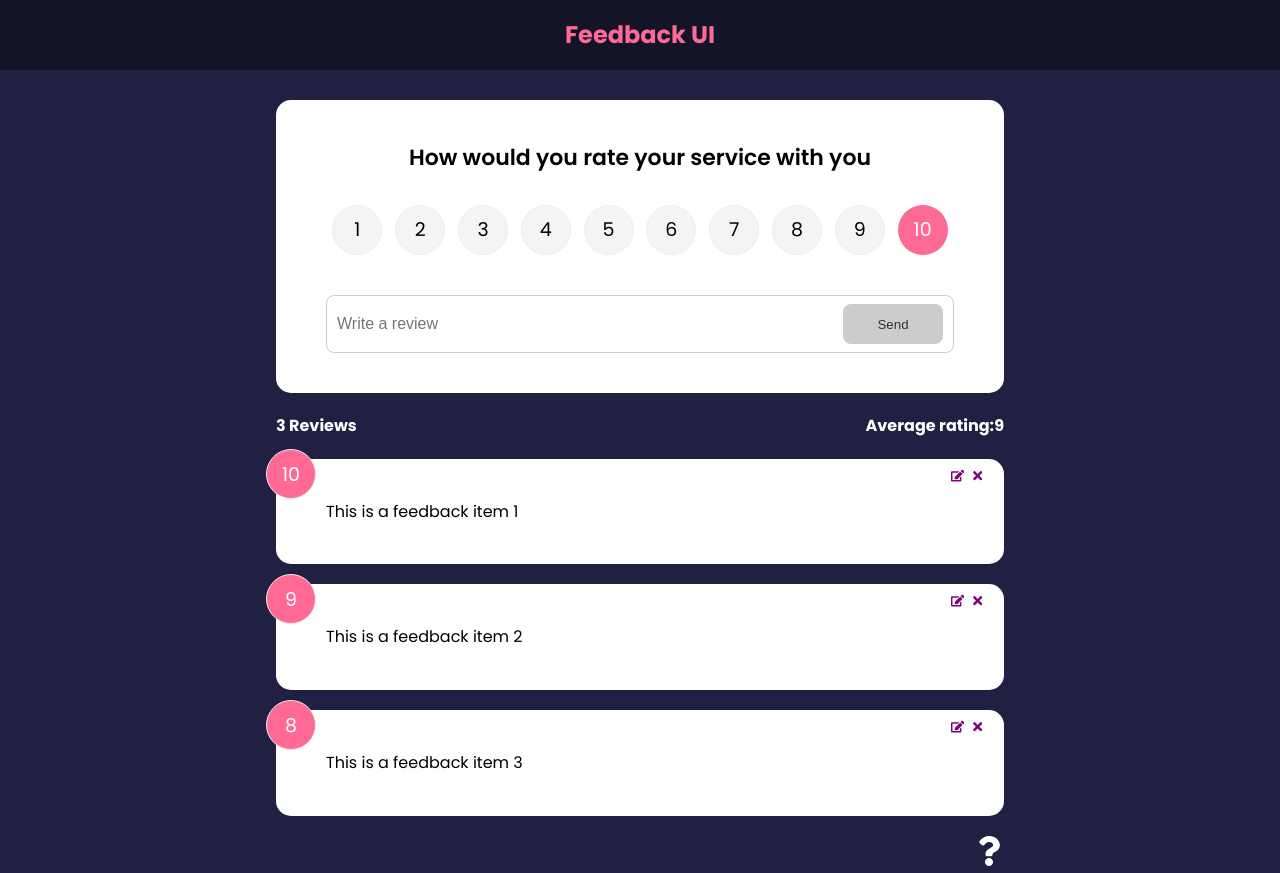
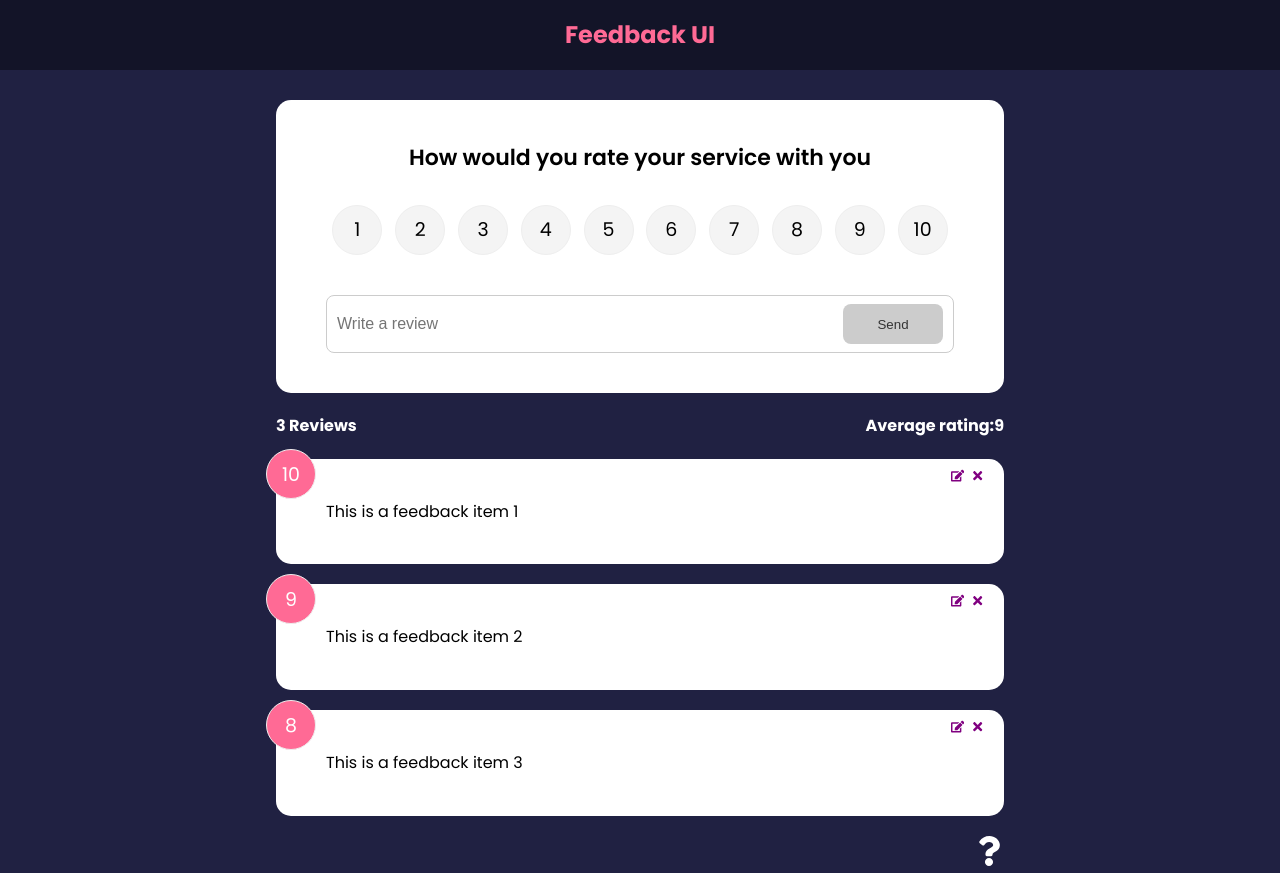
Before and after one commit to gangaprasadmohite/feedback-app, a React (Create React App) app: page / in a window 1280 px wide. Built offline with nearby package versions, Linux system fonts and the light colour scheme; the HTML template or start-up script is replaced by a standard one.

Commit message:
Handled side effects with useEffect

```diff
--- a/src/components/FeedbackForm.jsx
+++ b/src/components/FeedbackForm.jsx
@@ -1,16 +1,25 @@
-import { useState, useContext } from 'react';
+import { useState, useContext, useEffect } from 'react';
 import Card from './shared/Card';
 import Button from './shared/Button';
 import RatingSelect from './RatingSelect';
 import FeedbackContext from '../context/FeedbackContext';
 
 function FeedbackForm({}) {
-  const { addFeedback } = useContext(FeedbackContext);
-
   const [text, setText] = useState('');
   const [rating, setRating] = useState(10);
   const [btnDisabled, setBtnDisabled] = useState(true);
   const [message, setMessage] = useState('');
+
+  const { addFeedback, feedbackEdit } = useContext(FeedbackContext);
+
+  useEffect(() => {
+    if (feedbackEdit.edit === true) {
+      setBtnDisabled(false);
+      setText(feedbackEdit.item.text);
+      setRating(feedbackEdit.item.rating);
+    }
+  }, [feedbackEdit]);
+
   const handleTextChange = (e) => {
     if (text === '') {
       setBtnDisabled(true);
--- a/src/components/RatingSelect.jsx
+++ b/src/components/RatingSelect.jsx
@@ -1,12 +1,19 @@
-import { useState } from 'react';
+import { useState, useContext, useEffect } from 'react';
+import FeedbackContext from '../context/FeedbackContext';
 
 function RatingSelect({ select }) {
   const [selected, setSelected] = useState(10);
+
+  const { feedbackEdit } = useContext(FeedbackContext);
 
   const handleChange = (e) => {
     setSelected(+e.currentTarget.value);
     select(+e.currentTarget.value);
   };
+
+  useEffect(() => {
+    setSelected(feedbackEdit.item.rating);
+  }, [feedbackEdit]);
   return (
     <ul className="rating">
       {Array.from({ length: 10 }, (_, i) => (
--- a/src/context/FeedbackContext.js
+++ b/src/context/FeedbackContext.js
@@ -54,6 +54,7 @@
         deleteFeedback,
         addFeedback,
         editFeedback,
+        feedbackEdit,
       }}
     >
       {children}
```
